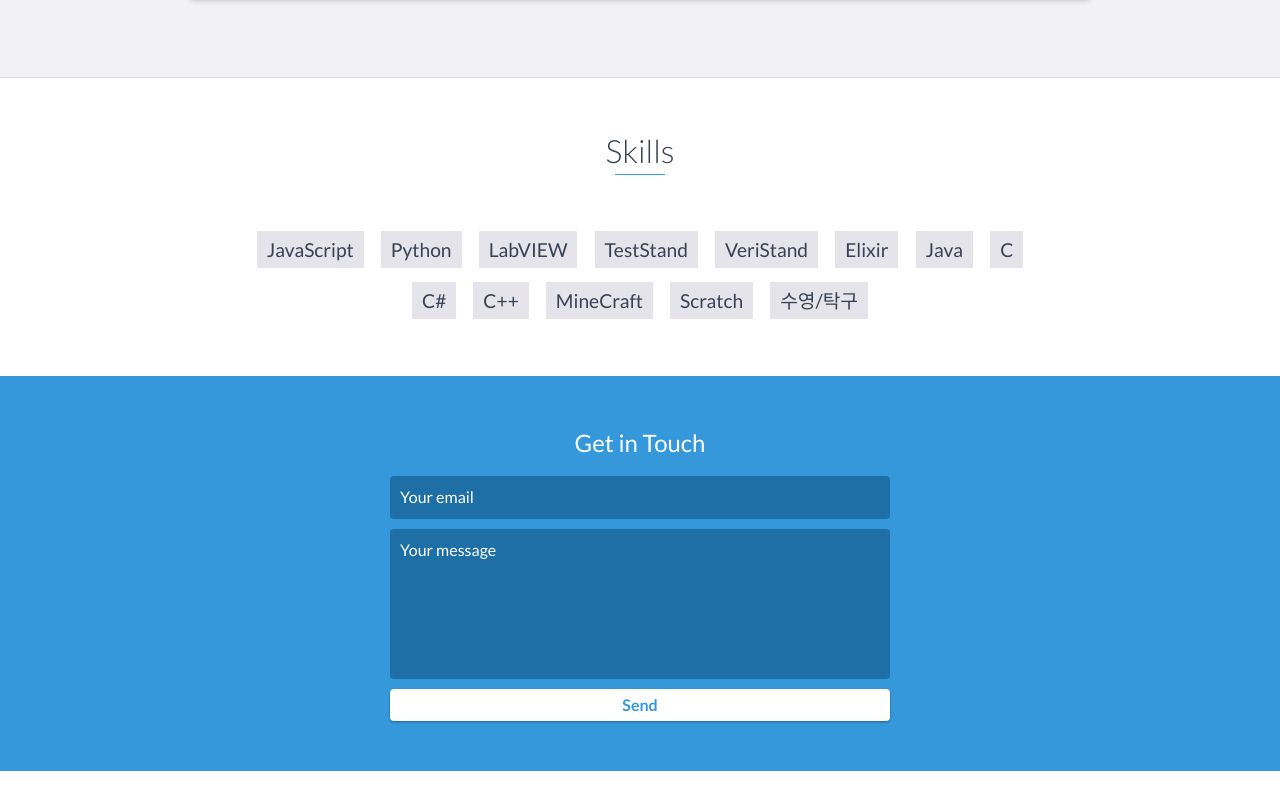
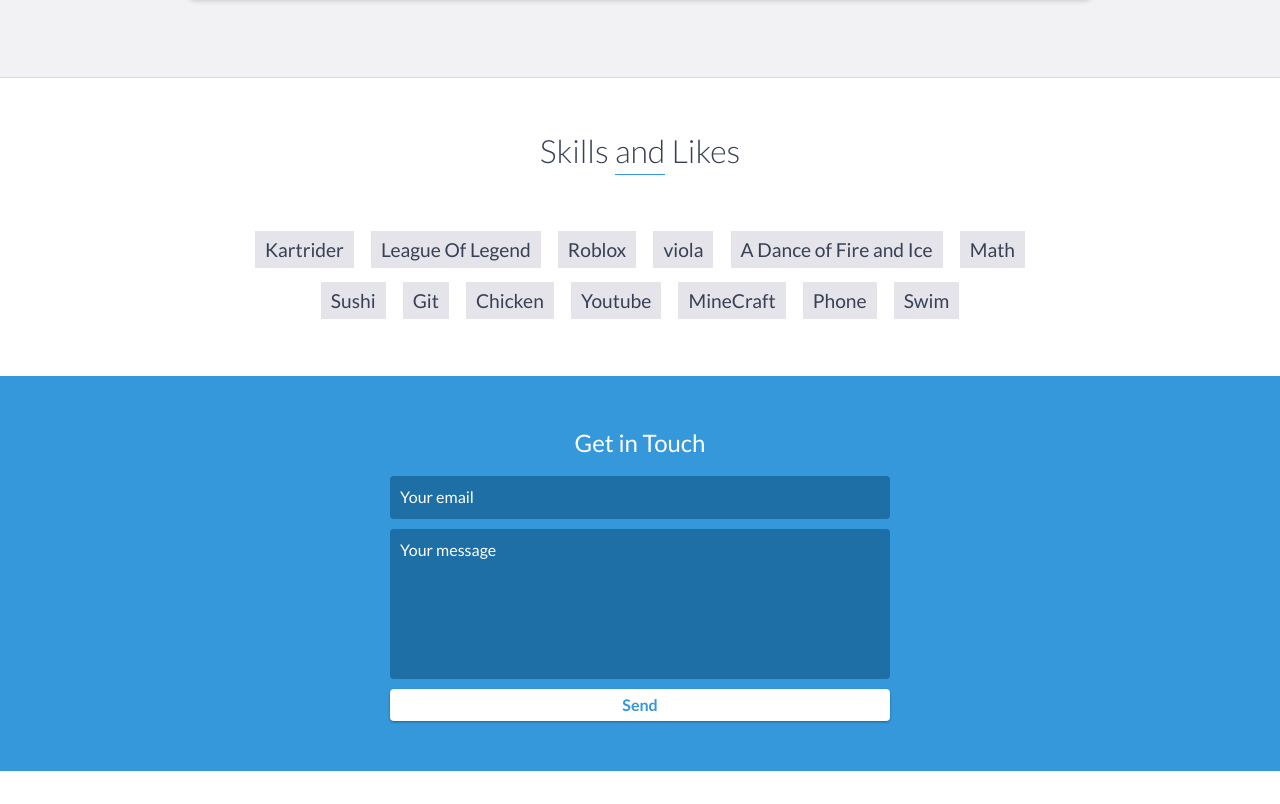
Before and after one commit to Ji-hoonSeo/Ji-hoonSeo.github.io, a website: page index.html in a window 1280 px wide. Shown: the part 3267-4071 px from the top of the page. Drawn offline with nearby package versions, Linux system fonts and the light colour scheme.

Commit message:
Wrote skills and likes

```diff
--- a/index.html
+++ b/index.html
@@ -192,21 +192,21 @@
     <!-- End #projects -->
 
     <div id="skills">
-        <h2 class="heading">Skills</h2>
+        <h2 class="heading">Skills and Likes</h2>
         <ul>
-            <li>JavaScript</li>
-            <li>Python</li>
-            <li>LabVIEW</li>
-            <li>TestStand</li>
-            <li>VeriStand</li>
-            <li>Elixir</li>
-            <li>Java</li>
-            <li>C</li>
-            <li>C#</li>
-            <li>C++</li>
+            <li>Kartrider</li>
+            <li>League Of Legend</li>
+            <li>Roblox</li>
+            <li>viola</li>
+            <li>A Dance of Fire and Ice</li>
+            <li>Math</li>
+            <li>Sushi</li>
+            <li>Git</li>
+            <li>Chicken</li>
+            <li>Youtube</li>
             <li>MineCraft</li>
-            <li>Scratch</li>
-            <li>수영/탁구</li>
+            <li>Phone</li>
+            <li>Swim</li>
         </ul>
     </div>
     <!-- End #skills -->
```
